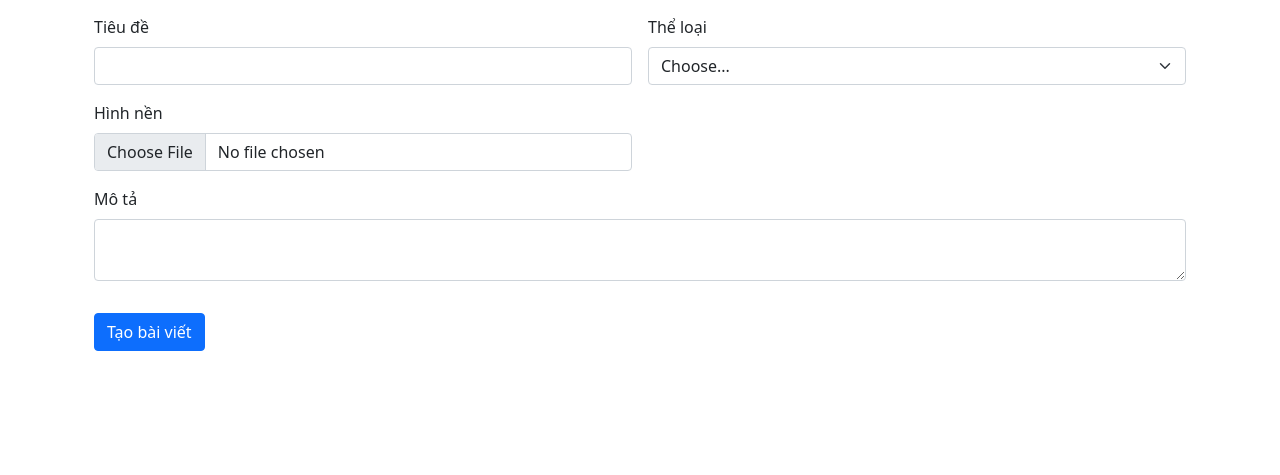
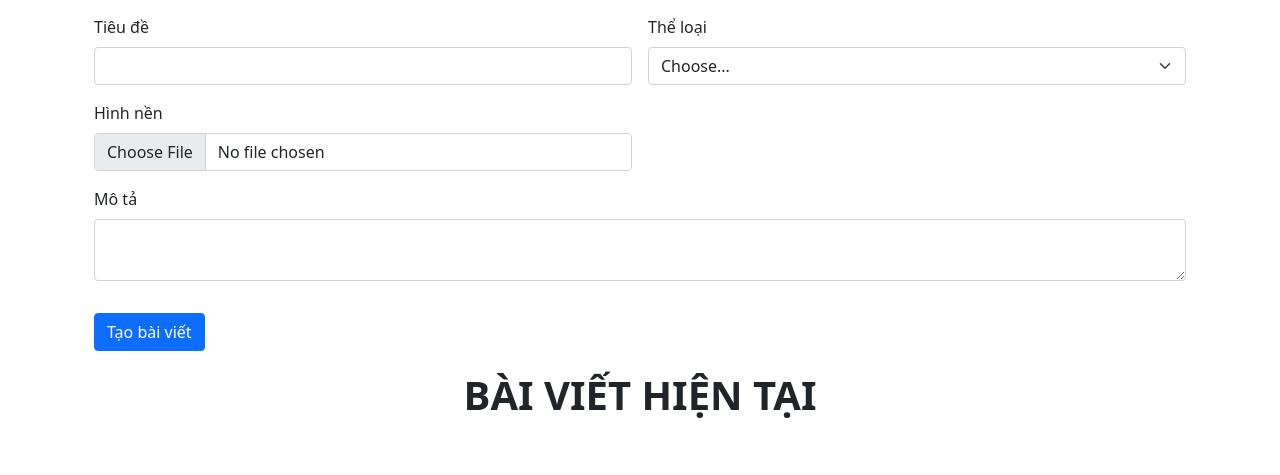
Before and after one commit to dukelw/teacher-website, a PHP site: page /add_article.php in a window 1280 px wide. Shown: the part 81-556 px from the top of the page. Run offline with PHP 8.4, Linux system fonts and the light colour scheme; data that the repository does not hold is empty; some libraries are stand-ins or nearby versions.

Commit message:
"complete add article and fix css"

```diff
--- a/add_article.php
+++ b/add_article.php
@@ -29,7 +29,7 @@ if (isset($_POST["btnsubmit"])) {
 <head>
   <meta charset="utf-8">
   <title>Thêm bài báo</title>
-  <link rel="stylesheet" href="./css/addNewArticle.css" />
+  <link rel="stylesheet" href="./css/add_article.css" />
   <link href="https://cdn.jsdelivr.net/npm/bootstrap@5.0.2/dist/css/bootstrap.min.css" rel="stylesheet" integrity="sha384-EVSTQN3/azprG1Anm3QDgpJLIm9Nao0Yz1ztcQTwFspd3yD65VohhpuuCOmLASjC" crossorigin="anonymous">
   <script src="./assets/js/jquery-slim.min.js"></script>
   <script src="./assets/js/holder.min.js"></script>
@@ -263,6 +263,7 @@ if (isset($_POST["btnsubmit"])) {
         </div>
       </form>
     </div>
+    <?= "<h1 class='spacer'>Bài viết hiện tại</h1>" ?>
     <div id="main"></div>
   </div>
 </body>
--- /dev/null
+++ b/css/add_article.css
@@ -0,0 +1,16 @@
+#main {
+  overflow: hidden;
+}
+
+img {
+  max-width: 100%;
+  object-fit: cover;
+}
+
+.spacer {
+  text-align: center;
+  text-transform: uppercase;
+  font-weight: 700;
+  margin-bottom: 40px;
+  margin-top: 20px;
+}
--- a/footer.php
+++ b/footer.php
@@ -1,4 +1,3 @@
-<link rel="stylesheet" href="./assets/js/bootstrap.min.js">
 <footer class="blog-footer">
     <p>Trang web hỗ trợ <a href="#">thầy Dzoãn Thanh</a> tạo bởi nhóm 52200038, 52200195, 52200126
     </p>
--- a/main.php
+++ b/main.php
@@ -12,7 +12,7 @@
     <link href="./assets/css/bootstrap.min.css" rel="stylesheet">
     <link href="https://fonts.googleapis.com/css?family=Playfair+Display:700,900" rel="stylesheet">
     <link rel="icon" href="./assets/images/logo.svg" type="image/x-icon" />
-    <link rel="apple-touch-icon" type="image/png" href="./assets/images/logo.svg" />
+    <link href="./assets/css/blog.css" rel="stylesheet">
 </head>
 
 <body>
--- a/signin.php
+++ b/signin.php
@@ -3,7 +3,7 @@ require_once("./entities/teacher.class.php");
 if (isset($_POST["email"]) && isset($_POST["password"])) {
     $success = Teacher::checkLogin($_POST["email"], $_POST["password"]);
     if ($success) {
-        echo "Đăng nhập thành công";
+        header("Location: add_article.php");
     } else {
         echo "Đăng nhập thất bại";
     }
@@ -35,7 +35,7 @@ if (isset($_POST["email"]) && isset($_POST["password"])) {
         </div>
         <button class="btn btn-lg btn-primary btn-block" type="submit">Sign in</button>
         <p class="mt-4">Chưa có tài khoản liên hệ <a href="#">thầy Dzoãn Thanh đẹp trai</a> để lấy tài khoản</p>
-        <p class="mt-5 mb-3 text-muted">&copy; 2017-2018</p>
+        <p class="mt-5 mb-3 text-muted">&copy; 2023-2024</p>
     </form>
     </body>
 
```
Also changed, not shown: css/add_new_article.css (deleted, +0 -8 lines), css/main.css (added).
